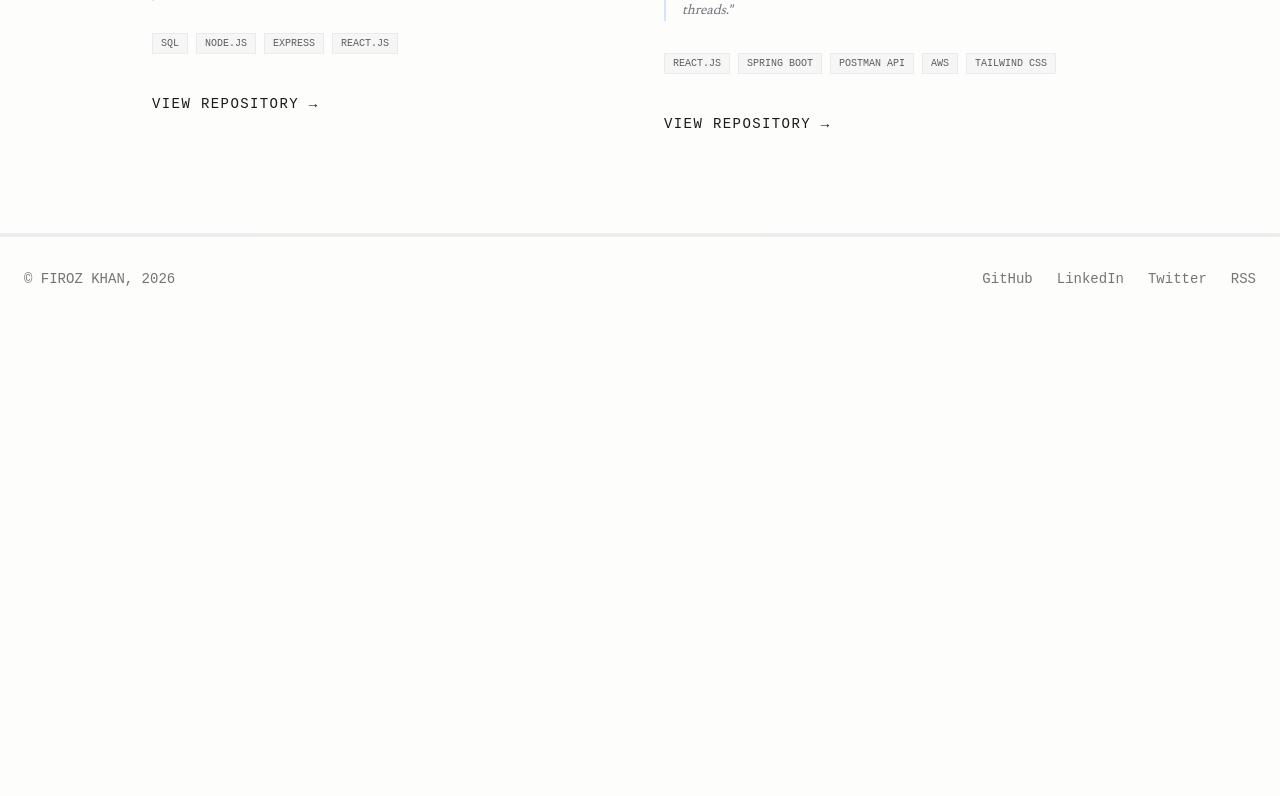
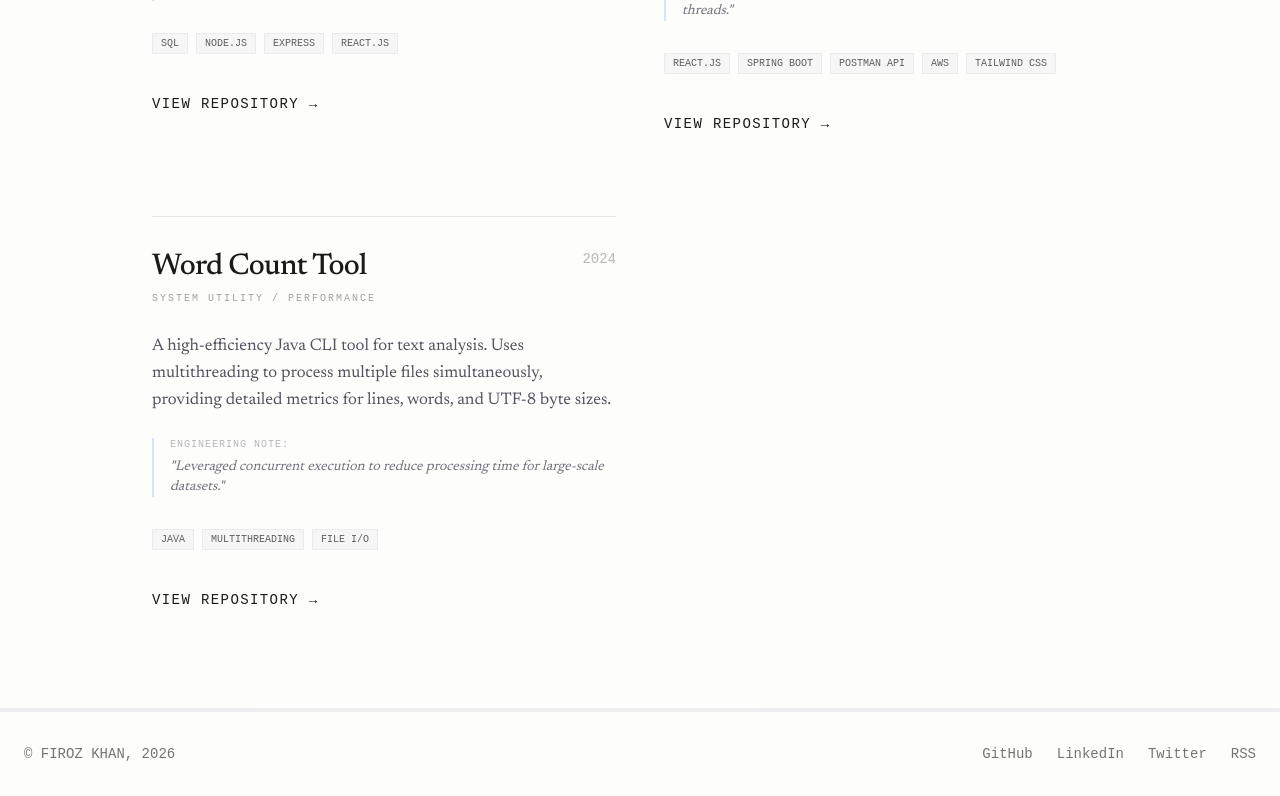
Before and after one commit to firozkhan4/firozkhan4, a Next.js app: page /projects in a window 1280 px wide. Shown: the part 632-1428 px from the top of the page. Before the commit the page ends 953 px from the top, so only its background shows below. Built offline with nearby package versions, Linux system fonts and the light colour scheme.

Commit message:
add: add new project

```diff
--- a/app/projects/page.tsx
+++ b/app/projects/page.tsx
@@ -21,10 +21,20 @@ const projects = [
     tech: ["React.js", "Spring Boot", "Postman API", "AWS", "Tailwind CSS"],
     link: "#",
     research_note: "Implemented advanced caching strategies for high-traffic question threads."
+  },
+  {
+    title: "Word Count Tool",
+    category: "System Utility / Performance",
+    period: "2024",
+    description: "A high-efficiency Java CLI tool for text analysis. Uses multithreading to process multiple files simultaneously, providing detailed metrics for lines, words, and UTF-8 byte sizes.",
+    tech: ["Java", "Multithreading", "File I/O"],
+    link: "https://github.com/firozkhan4/WordCount",
+    research_note: "Leveraged concurrent execution to reduce processing time for large-scale datasets."
   }
-];
+]
 
-export default function Projects() {
+
+  ; export default function Projects() {
     return (
       <div className="min-h-screen font-newsreader bg-paper text-ink dark:bg-[#121212] transition-colors duration-300 dark:text-white">
         <main className="container mx-auto max-w-5xl px-6 py-16 md:py-24">
```
Lines whose indentation alone changed are shown as unchanged.
